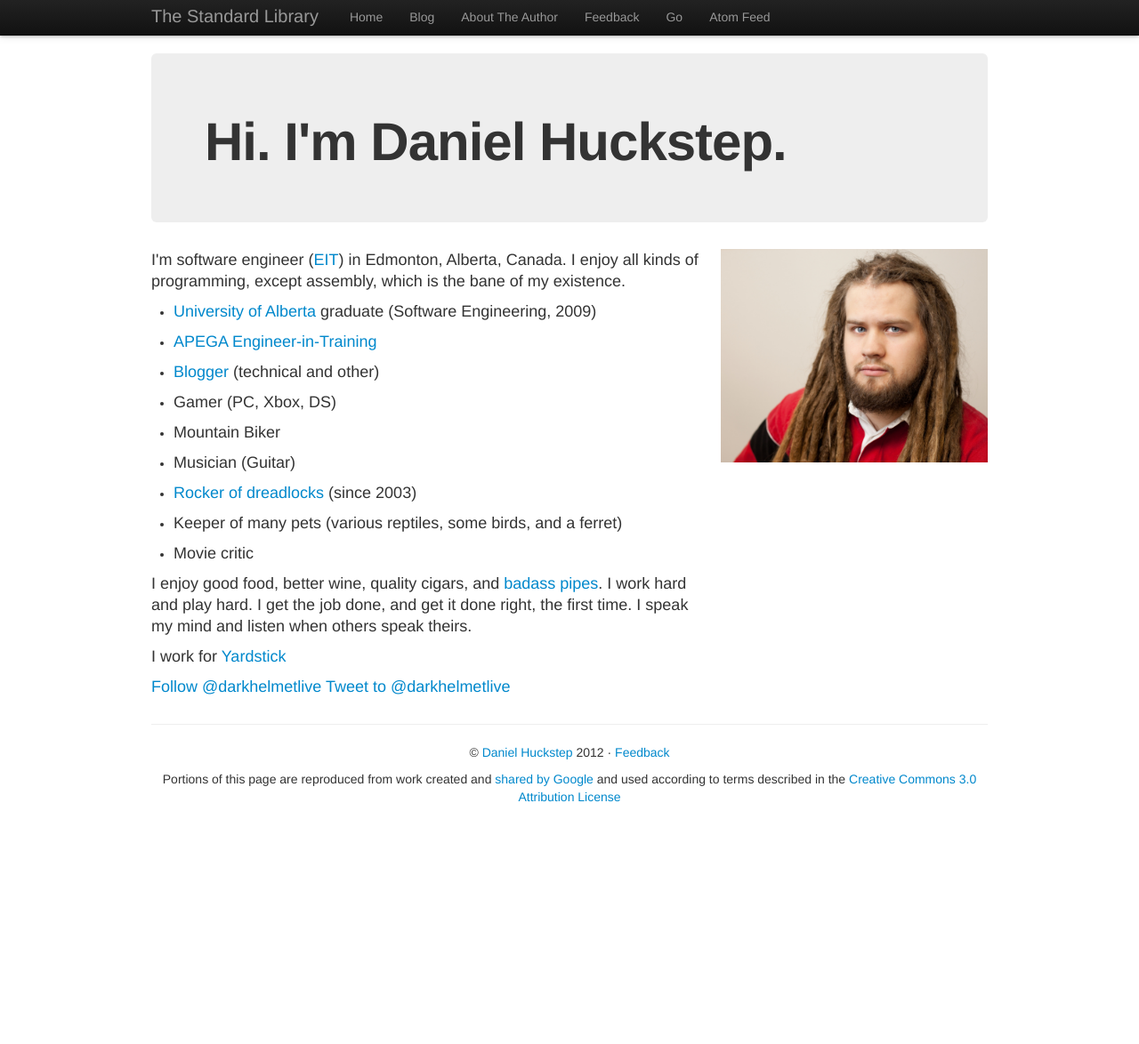
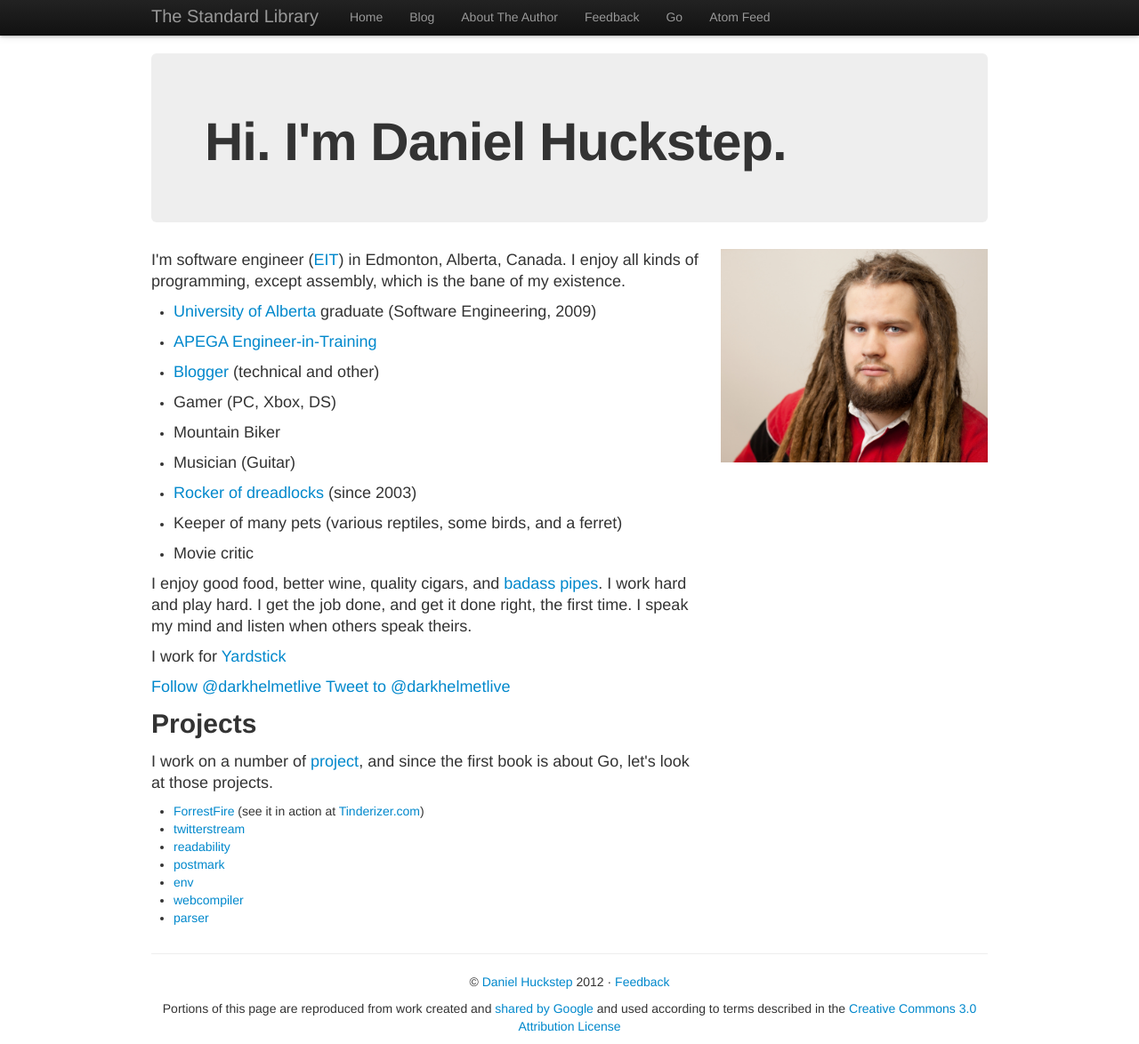
Before and after one commit to darkhelmet/thestdlib.com, a Jekyll site: the page built from author.html, in a window 1280 px wide and 1174 px high. Shown: the whole window at 89% size. Built offline with Jekyll 4.4.1, drawn with Linux system fonts in a browser that asks for light colours; comment, search, counter and statistics services are not loaded.

Commit message:
Some projects

```diff
--- a/author.html
+++ b/author.html
@@ -50,6 +50,17 @@ title: About The Author - The Standard Library
             <a href="https://twitter.com/intent/tweet?screen_name=darkhelmetlive" class="twitter-mention-button" data-size="large" data-related="darkhelmetlive">Tweet to @darkhelmetlive</a>
 <script>!function(d,s,id){var js,fjs=d.getElementsByTagName(s)[0];if(!d.getElementById(id)){js=d.createElement(s);js.id=id;js.src="//platform.twitter.com/widgets.js";fjs.parentNode.insertBefore(js,fjs);}}(document,"script","twitter-wjs");</script>
         </p>
+        <h2>Projects</h2>
+        <p>I work on a number of <a href="https://github.com/darkhelmet">project</a>, and since the first book is about Go, let's look at those projects.</p>
+        <ul>
+            <li><a href="https://github.com/darkhelmet/ForrestFire">ForrestFire</a> (see it in action at <a href="http://tinderizer.com/">Tinderizer.com</a>)</li>
+            <li><a href="https://github.com/darkhelmet/twitterstream">twitterstream</a></li>
+            <li><a href="https://github.com/darkhelmet/readability">readability</a></li>
+            <li><a href="https://github.com/darkhelmet/postmark">postmark</a></li>
+            <li><a href="https://github.com/darkhelmet/env">env</a></li>
+            <li><a href="https://github.com/darkhelmet/webcompiler">webcompiler</a></li>
+            <li><a href="https://github.com/darkhelmet/parser">parser</a></li>
+        </ul>
     </div>
     <div class="span4">
         <img id="headshot" src="/img/headshot.jpg" alt="Daniel Huckstep headshot">
```
